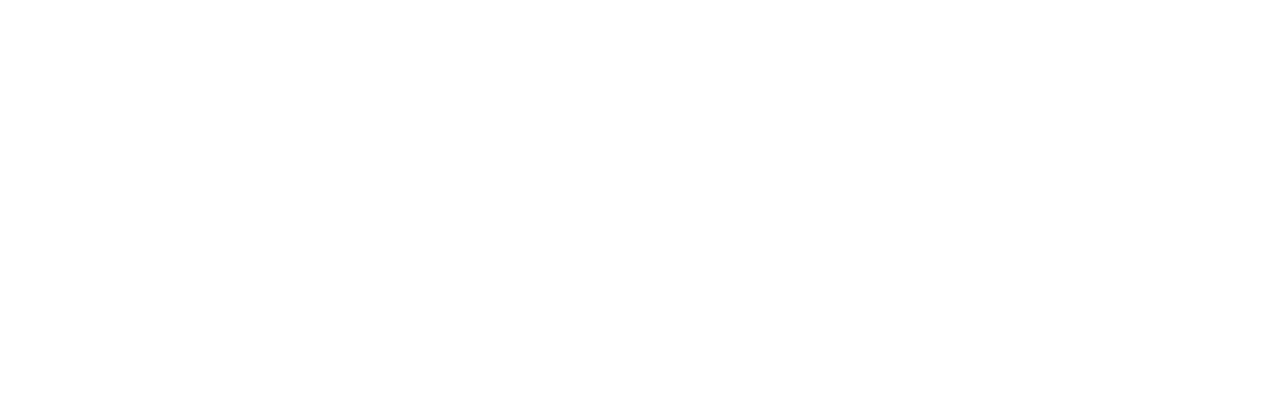
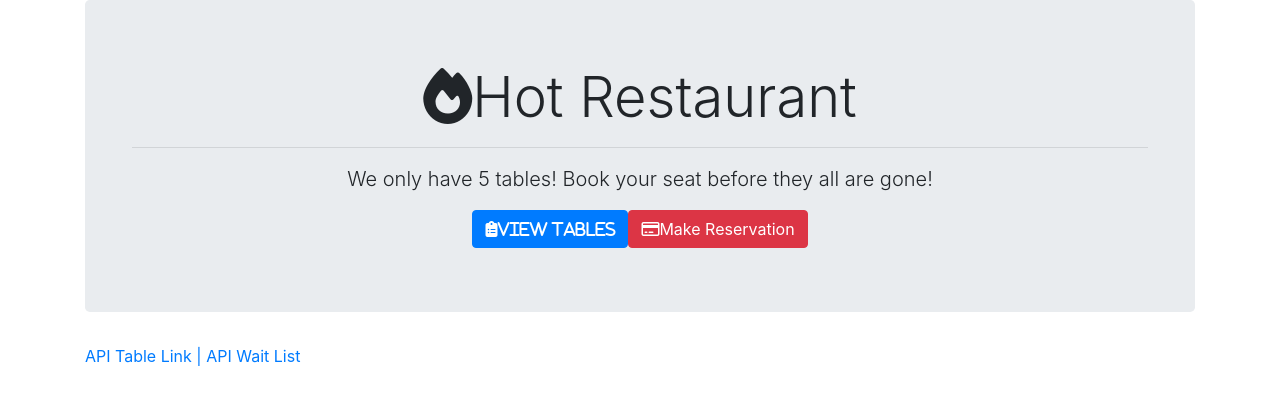
Before and after one commit to koganp42/hot-restaurant, a plain HTML site: page Develop/pages/home.html in a window 1280 px wide. Drawn offline with nearby package versions, Linux system fonts and the light colour scheme.

Commit message:
updated home.html

```diff
--- a/Develop/pages/home.html
+++ b/Develop/pages/home.html
@@ -11,8 +11,25 @@
     href="https://stackpath.bootstrapcdn.com/font-awesome/4.7.0/css/font-awesome.min.css">
   <script src="https://code.jquery.com/jquery.js"></script>
   <script src="https://maxcdn.bootstrapcdn.com/bootstrap/4.0.0/js/bootstrap.min.js"></script>
+  <script src="https://kit.fontawesome.com/723d8fa4ad.js" crossorigin="anonymous"></script>
+  <link rel="stylesheet" type="text/css" href="Develop\style.css">
 </head>
 <body>
+  <div class="container">
+
+    <div class="jumbotron jumbotron text-center">
+      <div class="container">
+        <h1 class="display-4"><i class="fas fa-fire"></i>Hot Restaurant</h1>
+        <hr>
+        <p class="lead">We only have 5 tables! Book your seat before they all are gone!</p>
+        <button class="btn btn-primary" type="submit"><i class="fas fa-clipboard-list">View Tables</i></button><button class="btn btn-danger" type="submit"><i class="far fa-credit-card"></i>Make Reservation</button>
+      </div>
+    </div>
+
+
+    <a href="Develop\pages\tables.html">API Table Link | </a>
+    <a href="Develop\pages\reserve.html">API Wait List</a>
+  </div>
 
 </body>
 </html>
```
